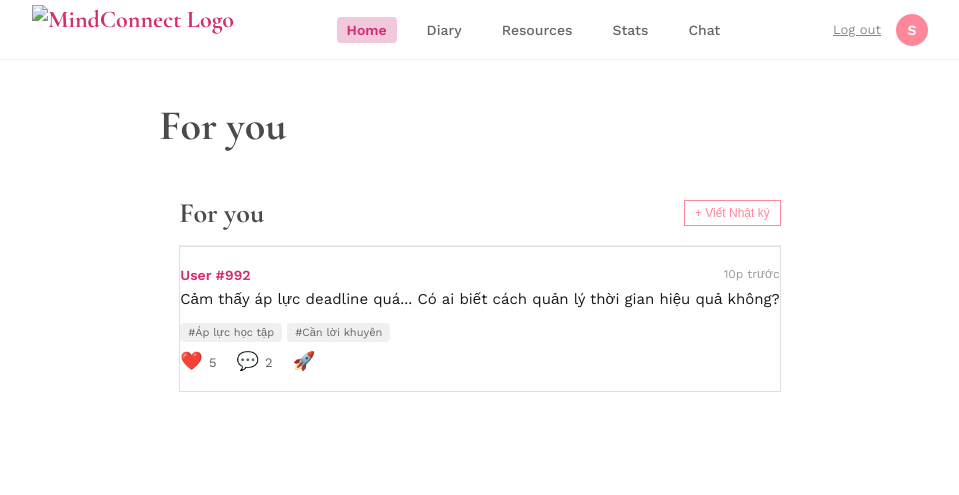
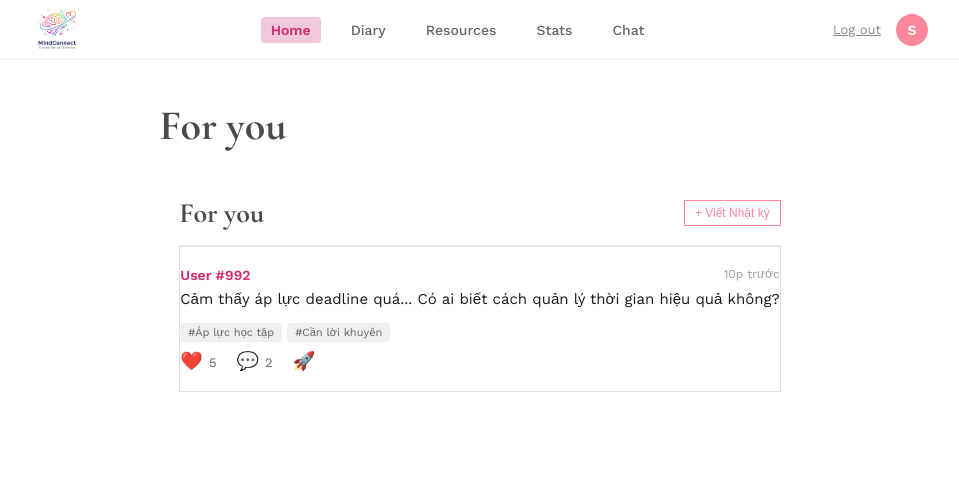
Before and after one commit to sleepyhead701/MindConnectSE104, a plain HTML site: page student.html in a window 1280 px wide. Shown: the whole page, without its empty margins (160-1119 px from the left). Drawn offline with nearby package versions, Linux system fonts and the light colour scheme.

Commit message:
fix: update the logo address to fix the logo don't display on UI

```diff
--- a/student.html
+++ b/student.html
@@ -7,7 +7,6 @@
     <link href="https://fonts.googleapis.com/css2?family=Cormorant+Garamond:wght@600;700&family=Work+Sans:wght@300;400;500;600&display=swap" rel="stylesheet">
 
     <link rel="stylesheet" href="style.css">
-
     <style>
         /* --- GHI ĐÈ CSS ĐỂ CHUYỂN TỪ MOBILE -> DESKTOP (NOTION STYLE) --- */
 
@@ -154,7 +153,7 @@
 
     <div class="desktop-nav">
         <div class="nav-brand">
-            <img src="Mind_Connect_Project/Mind_Connect/logo.png" alt="MindConnect Logo" style="height: 50px; width: auto; object-fit: contain;">
+            <img src="logo.png" alt="MindConnect Logo" style="height: 50px; width: auto; object-fit: contain;">
         </div>
 
         <div class="nav-menu">
@@ -190,7 +189,6 @@
             </div>
         </div>
     </div>
-
     <script src="student.js"></script>
 
 </body>
```
